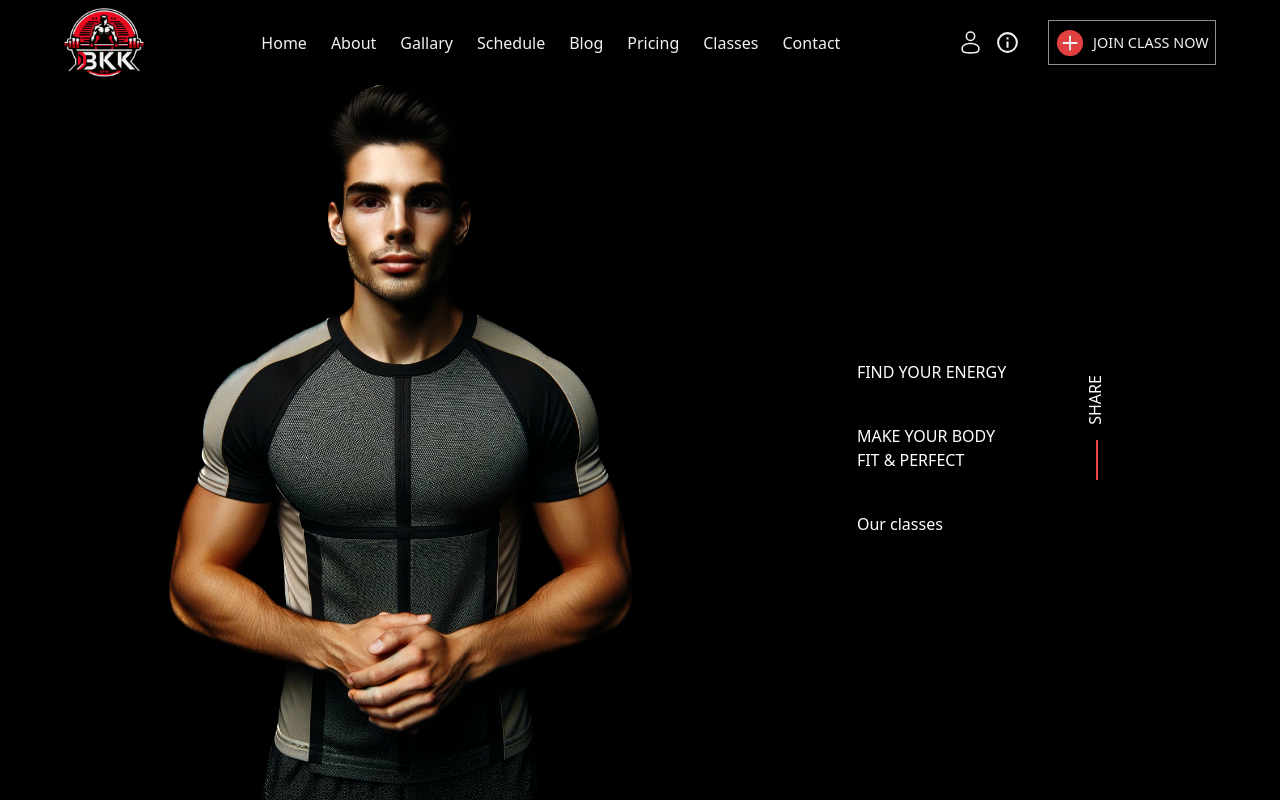
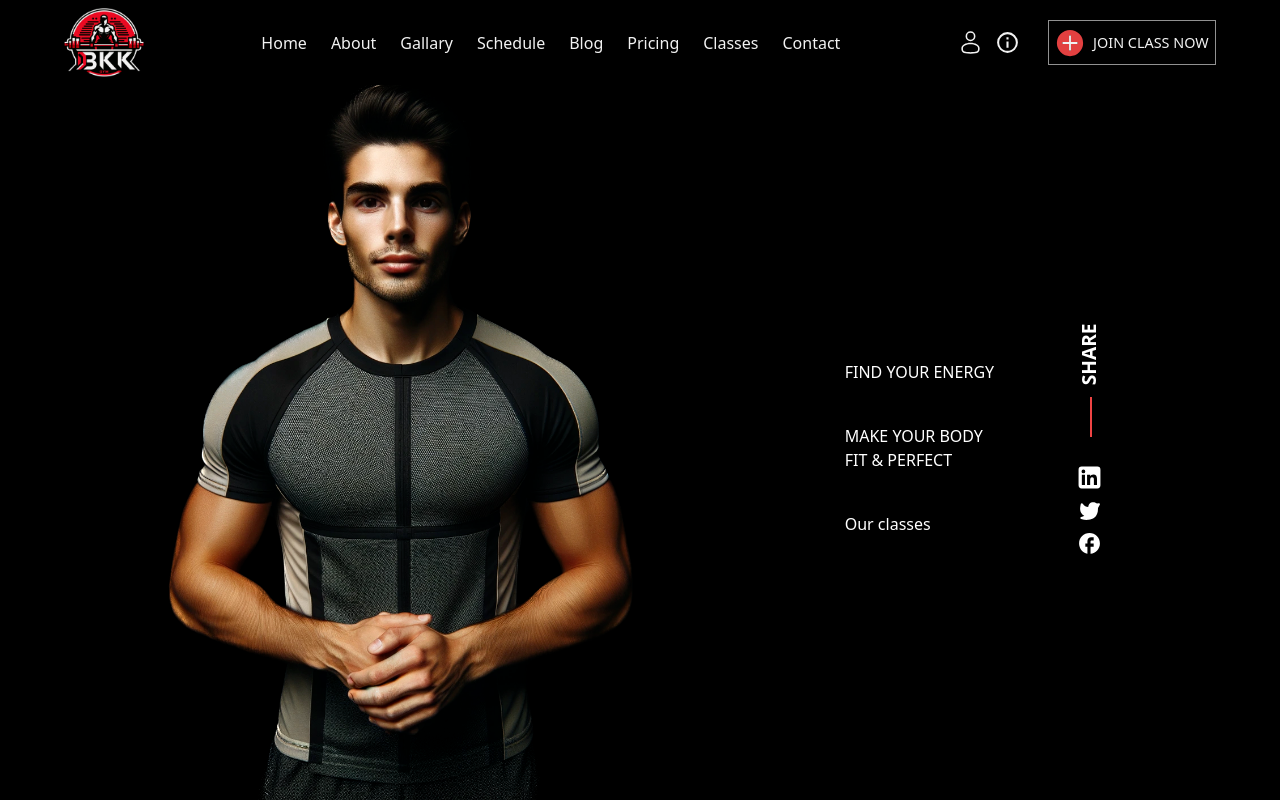
Before and after one commit to OnigiriKing/new-project, a React (Create React App) app: page / in a window 1280 px wide. Built offline with nearby package versions, Linux system fonts and the light colour scheme.

Commit message:
Home update

```diff
--- a/src/components/homeComp/Home.jsx
+++ b/src/components/homeComp/Home.jsx
@@ -1,4 +1,5 @@
 import sportsMan from "./img/sportsMan.png"
+import allSvg from "svg/allSvg";
 
 export default function Home() {
   return (
@@ -18,9 +19,13 @@ export default function Home() {
             <div>Our classes</div>
           </div>
           <div class="flex flex-col gap-7">
-            <h3 class=" -rotate-[90deg]">SHARE</h3>
-            <div class=" w-7 h-10 border-red-500 border-r-2"></div>
-            <div></div>
+            <h3 class=" -rotate-[90deg] font-bold text-[1.2rem]">SHARE</h3>
+            <div class=" w-[2.1rem] h-10 border-red-500 border-r-2"></div>
+            <div class="flex flex-col items-center gap-2">
+              <a class="cursor-pointer">{allSvg(25).linkedin}</a>
+              <a class="cursor-pointer">{allSvg(25).twitter}</a>
+              <a class="cursor-pointer">{allSvg(25).facebook}</a>
+            </div>
           </div>
         </div>
       </div>
--- a/src/svg/allSvg.js
+++ b/src/svg/allSvg.js
@@ -50,7 +50,7 @@ export default function allSvg(width) {
         xmlns="http://www.w3.org/2000/svg"
         width={width}
         height={width}
-        class="group-hover:text-red-500 duration-500"
+        class="hover:text-red-500 duration-500"
         viewBox="0 0 16 16"
       >
         <path
@@ -66,7 +66,7 @@ export default function allSvg(width) {
         xmlns="http://www.w3.org/2000/svg"
         width={width}
         height={width}
-        class="group-hover:text-red-500 duration-500"
+        class="hover:text-red-500 duration-500"
         viewBox="0 0 24 24"
       >
         <g fill="none">
@@ -83,7 +83,7 @@ export default function allSvg(width) {
         xmlns="http://www.w3.org/2000/svg"
         width={width}
         height={width}
-        class="group-hover:text-red-500 duration-500"
+        class="hover:text-red-500 duration-500"
         viewBox="0 0 24 24"
       >
         <path
```
Also changed, not shown: src/dist/style.css.
